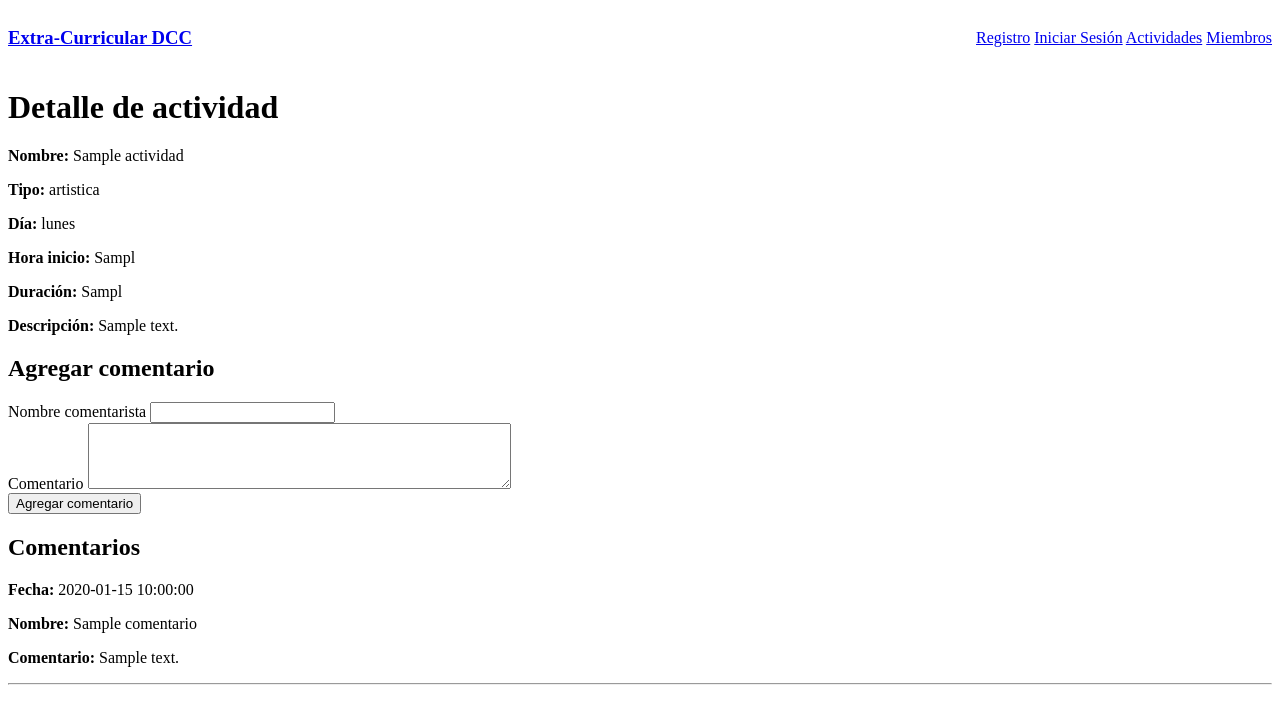
After one commit to camila842/desarrollo_web_camila_contreras, a Flask app: page /activities/1 in a window 1280 px wide. The commit adds this page. Shown: the top 724 px of the page. Run offline with Flask 3, Linux system fonts and the light colour scheme; tables that the repository leaves empty hold one stand-in row (values such as "Sample post").

Commit message:
[ADD] comments section

```diff
--- a/flask_app/app.py
+++ b/flask_app/app.py
@@ -264,7 +264,111 @@ def activity_detail(actividad_id):
     if actividad is None:
         return "Actividad no encontrada", 404
 
+    comentarios = db.get_comentarios_by_actividad_id(actividad_id)
+
     return render_template(
         "interfaces/detalle_actividad.html",
-        actividad=actividad
+        actividad=actividad,
+        comentarios=comentarios,
+        errores=[],
+        nombre_anterior="",
+        texto_anterior=""
     )
+
+@app.route("/activities/<int:actividad_id>/comentarios", methods=["POST"])
+def agregar_comentario(actividad_id):
+    actividad = db.get_actividad_by_id(actividad_id)
+
+    if actividad is None:
+        return "Actividad no encontrada", 404
+
+    nombre = request.form.get("nombre", "").strip()
+    texto = request.form.get("texto", "").strip()
+
+    errores = []
+
+    if len(nombre) < 3 or len(nombre) > 80:
+        errores.append("El nombre debe tener entre 3 y 80 caracteres.")
+
+    if len(texto) < 5:
+        errores.append("El comentario debe tener al menos 5 caracteres.")
+
+    if errores:
+        comentarios = db.get_comentarios_by_actividad_id(actividad_id)
+
+        return render_template(
+            "interfaces/detalle_actividad.html",
+            actividad=actividad,
+            comentarios=comentarios,
+            errores=errores,
+            nombre_anterior=nombre,
+            texto_anterior=texto
+        )
+
+    db.crear_comentario(
+        nombre=nombre,
+        texto=texto,
+        actividad_id=actividad_id
+    )
+
+    return redirect(url_for("activity_detail", actividad_id=actividad_id))
+
+@app.route("/api/activities/<int:actividad_id>/comentarios", methods=["GET"])
+def api_get_comentarios(actividad_id):
+    actividad = db.get_actividad_by_id(actividad_id)
+
+    if actividad is None:
+        return jsonify({"ok": False, "errores": ["Actividad no encontrada"]}), 404
+
+    comentarios = db.get_comentarios_by_actividad_id(actividad_id)
+
+    data = [
+        {
+            "fecha": comentario.fecha.strftime("%Y-%m-%d %H:%M:%S"),
+            "nombre": comentario.nombre,
+            "texto": comentario.texto
+        }
+        for comentario in comentarios
+    ]
+
+    return jsonify({
+        "ok": True,
+        "comentarios": data
+    })
+
+@app.route("/api/activities/<int:actividad_id>/comentarios", methods=["POST"])
+def api_agregar_comentario(actividad_id):
+    actividad = db.get_actividad_by_id(actividad_id)
+
+    if actividad is None:
+        return jsonify({"ok": False, "errores": ["Actividad no encontrada"]}), 404
+
+    data = request.get_json()
+
+    nombre = data.get("nombre", "").strip()
+    texto = data.get("texto", "").strip()
+
+    errores = []
+
+    if len(nombre) < 3 or len(nombre) > 80:
+        errores.append("El nombre debe tener entre 3 y 80 caracteres.")
+
+    if len(texto) < 5 or len(texto) > 300:
+        errores.append("El comentario debe tener entre 5 y 300 caracteres.")
+
+    if errores:
+        return jsonify({
+            "ok": False,
+            "errores": errores
+        }), 400
+
+    db.crear_comentario(
+        nombre=nombre,
+        texto=texto,
+        actividad_id=actividad_id
+    )
+
+    return jsonify({
+        "ok": True,
+        "mensaje": "Comentario agregado correctamente."
+    })
--- a/flask_app/database/db.py
+++ b/flask_app/database/db.py
@@ -79,7 +79,14 @@ class Actividad(Base):
 
     miembro = relationship("Miembro", back_populates="actividades")
 
+class Comentario(Base):
+    __tablename__ = "comentario"
 
+    id = Column(Integer, primary_key=True, autoincrement=True)
+    nombre = Column(String(80), nullable=False)
+    texto = Column(String(300), nullable=False)
+    fecha = Column(DateTime, nullable=False)
+    actividad_id = Column(Integer, ForeignKey("actividad.id"), nullable=False)
 # --- Database Functions ---
 
 def register_user(username, lastname, email, rol, password, comuna_id):
@@ -398,3 +405,30 @@ def get_actividad_by_id(actividad_id):
 
     session.close()
     return actividad
+
+def crear_comentario(nombre, texto, actividad_id):
+    session = SessionLocal()
+
+    comentario = Comentario(
+        nombre=nombre,
+        texto=texto,
+        fecha=datetime.now(),
+        actividad_id=actividad_id
+    )
+
+    session.add(comentario)
+    session.commit()
+    session.close()
+
+def get_comentarios_by_actividad_id(actividad_id):
+    session = SessionLocal()
+
+    comentarios = (
+        session.query(Comentario)
+        .filter(Comentario.actividad_id == actividad_id)
+        .order_by(Comentario.fecha.desc())
+        .all()
+    )
+
+    session.close()
+    return comentarios
--- /dev/null
+++ b/flask_app/static/js/detalle_actividad.js
@@ -0,0 +1,157 @@
+async function cargarComentarios() {
+  try {
+    const form = document.getElementById("comentario-form");
+    const actividadId = form.dataset.actividadId;
+
+    const response = await fetch(`/api/activities/${actividadId}/comentarios`);
+    const data = await response.json();
+
+    const contenedor = document.getElementById("comentarios-listado");
+
+    if (!data.ok) {
+      contenedor.textContent = "No se pudieron cargar los comentarios.";
+      return;
+    }
+
+    if (data.comentarios.length === 0) {
+      contenedor.textContent = "No hay comentarios para esta actividad.";
+      return;
+    }
+
+    contenedor.innerHTML = "";
+
+    data.comentarios.forEach(comentario => {
+      const div = document.createElement("div");
+      div.classList.add("comentario");
+
+      const fecha = document.createElement("p");
+      const fechaStrong = document.createElement("strong");
+      fechaStrong.textContent = "Fecha: ";
+      fecha.appendChild(fechaStrong);
+      fecha.appendChild(document.createTextNode(comentario.fecha));
+
+      const nombre = document.createElement("p");
+      const nombreStrong = document.createElement("strong");
+      nombreStrong.textContent = "Nombre: ";
+      nombre.appendChild(nombreStrong);
+      nombre.appendChild(document.createTextNode(comentario.nombre));
+
+      const texto = document.createElement("p");
+      const textoStrong = document.createElement("strong");
+      textoStrong.textContent = "Comentario: ";
+      texto.appendChild(textoStrong);
+      texto.appendChild(document.createTextNode(comentario.texto));
+
+      const hr = document.createElement("hr");
+
+      div.appendChild(fecha);
+      div.appendChild(nombre);
+      div.appendChild(texto);
+      div.appendChild(hr);
+
+      contenedor.appendChild(div);
+    });
+
+  } catch (error) {
+    console.error("Error al cargar comentarios:", error);
+  }
+}
+
+
+function validarComentario(nombre, texto) {
+  const errores = [];
+
+  if (nombre.length < 3 || nombre.length > 80) {
+    errores.push("El nombre debe tener entre 3 y 80 caracteres.");
+  }
+
+  if (texto.length < 5) {
+    errores.push("El comentario debe tener al menos 5 caracteres.");
+  }
+
+  return errores;
+}
+
+
+function mostrarErroresComentario(errores) {
+  const contenedorErrores = document.getElementById("comentario-errores");
+
+  contenedorErrores.innerHTML = "";
+
+  errores.forEach(error => {
+    const p = document.createElement("p");
+
+    p.classList.add("error");
+    p.classList.add("visible");
+
+    p.textContent = error;
+
+    contenedorErrores.appendChild(p);
+  });
+}
+
+
+async function agregarComentario(event) {
+  event.preventDefault();
+
+  const form = document.getElementById("comentario-form");
+  const actividadId = form.dataset.actividadId;
+
+  const nombreInput = document.getElementById("nombre");
+  const textoInput = document.getElementById("texto");
+
+  const nombre = nombreInput.value.trim();
+  const texto = textoInput.value.trim();
+
+  const errores = validarComentario(nombre, texto);
+
+  if (errores.length > 0) {
+    mostrarErroresComentario(errores);
+    return;
+  }
+
+  try {
+    const response = await fetch(`/api/activities/${actividadId}/comentarios`, {
+      method: "POST",
+      headers: {
+        "Content-Type": "application/json"
+      },
+      body: JSON.stringify({
+        nombre: nombre,
+        texto: texto
+      })
+    });
+
+    const data = await response.json();
+
+    if (!data.ok) {
+      mostrarErroresComentario(data.errores);
+      return;
+    }
+
+    mostrarErroresComentario([]);
+
+    nombreInput.value = "";
+    textoInput.value = "";
+
+    await cargarComentarios();
+  } catch (error) {
+    console.error("Error al agregar comentario:", error);
+    mostrarErroresComentario(["Ocurrió un error al agregar el comentario."]);
+  }
+}
+
+
+document.addEventListener("DOMContentLoaded", function () {
+  const form = document.getElementById("comentario-form");
+
+  if (!form) {
+    return;
+  }
+
+  const actividadId = form.dataset.actividadId;
+
+  cargarComentarios(actividadId);
+
+  form.addEventListener("submit", agregarComentario);
+});
--- /dev/null
+++ b/flask_app/templates/interfaces/detalle_actividad.html
@@ -0,0 +1,62 @@
+{% extends "interfaces/encabezado.html" %}
+
+{% block title %}Detalle actividad{% endblock %}
+
+{% block content %}
+<div class="container">
+    <h1>Detalle de actividad</h1>
+
+    <div class="activity-detail">
+        <p><strong>Nombre:</strong> {{ actividad.nombre }}</p>
+        <p><strong>Tipo:</strong> {{ actividad.tipo }}</p>
+        <p><strong>Día:</strong> {{ actividad.dia }}</p>
+        <p><strong>Hora inicio:</strong> {{ actividad.hora_inicio }}</p>
+        <p><strong>Duración:</strong> {{ actividad.duracion }}</p>
+        <p><strong>Descripción:</strong> {{ actividad.descripcion }}</p>
+    </div>
+
+    <h2>Agregar comentario</h2>
+
+    <div id="comentario-errores"></div>
+
+    <form id="comentario-form" data-actividad-id="{{ actividad.id }}">
+        <div>
+            <label for="nombre">Nombre comentarista</label>
+            <input
+                type="text"
+                id="nombre"
+                name="nombre"
+                required
+                minlength="3"
+                maxlength="80"
+            >
+        </div>
+
+        <div>
+            <label for="texto">Comentario</label>
+            <textarea
+                id="texto"
+                name="texto"
+                rows="4"
+                cols="50"
+                required
+                minlength="5"
+            ></textarea>
+        </div>
+
+        <button type="submit">Agregar comentario</button>
+    </form>
+    <a class="button" href="{{ url_for('member_detail', member_id=actividad.miembro_id) }}">
+        Volver
+    </a>
+    <h2>Comentarios</h2>
+
+    <div id="comentarios-listado">
+        <p>Cargando comentarios...</p>
+    </div>
+</div>
+{% endblock %}
+
+{% block scripts %}
+<script src="{{ url_for('static', filename='js/detalle_actividad.js') }}"></script>
+{% endblock %}
--- a/flask_app/templates/interfaces/detalle_miembro.html
+++ b/flask_app/templates/interfaces/detalle_miembro.html
@@ -114,8 +114,8 @@
         </table>
     </div>
 
-    <a href="{{ url_for('members') }}">
-        <button>Volver</button>
+    <a class="button" href="{{ url_for('members') }}">
+        Volver
     </a>
 </div>
 {% endblock %}
--- a/flask_app/templates/interfaces/encabezado.html
+++ b/flask_app/templates/interfaces/encabezado.html
@@ -15,26 +15,14 @@
             </div>
             <div class="right-side">
                 {% if session.get("user") and session.get("miembro_id") %}
-                    <a href="{{ url_for('logout') }}">
-                        <button class="section-linker" value="logout">Cerrar Sesión</button>
-                    </a>
+                    <a class="section-linker" href="{{ url_for('logout') }}">Cerrar Sesión</a>
                 {% else %}
-                    <a href="{{ url_for('register') }}">
-                        <button class="section-linker" value="registro">Registro</button>
-                    </a>
-
-                    <a href="{{ url_for('login') }}">
-                        <button class="section-linker" value="login">Iniciar Sesión</button>
-                    </a>
+                    <a class="section-linker" href="{{ url_for('register') }}">Registro</a>
+                    <a class="section-linker" href="{{ url_for('login') }}">Iniciar Sesión</a>
                 {% endif %}
 
-                <a href="{{ url_for('register_activity') }}">
-                    <button class="section-linker" value="actividades">Actividades</button>
-                </a>
-
-                <a href="{{ url_for('members') }}">
-                    <button class="section-linker" value="miembros">Miembros</button>
-                </a>
+                <a class="section-linker" href="{{ url_for('register_activity') }}">Actividades</a>
+                <a class="section-linker" href="{{ url_for('members') }}">Miembros</a>
             </div>
         </div>
         {% block content %}{% endblock %}
```
Also changed, not shown: flask_app/database/tabla-comentario.sql (added, +14 -0 lines), flask_app/templates/interfaces/actividades.html (+5 -5 lines), flask_app/templates/interfaces/miembros.html (+4 -3 lines).
